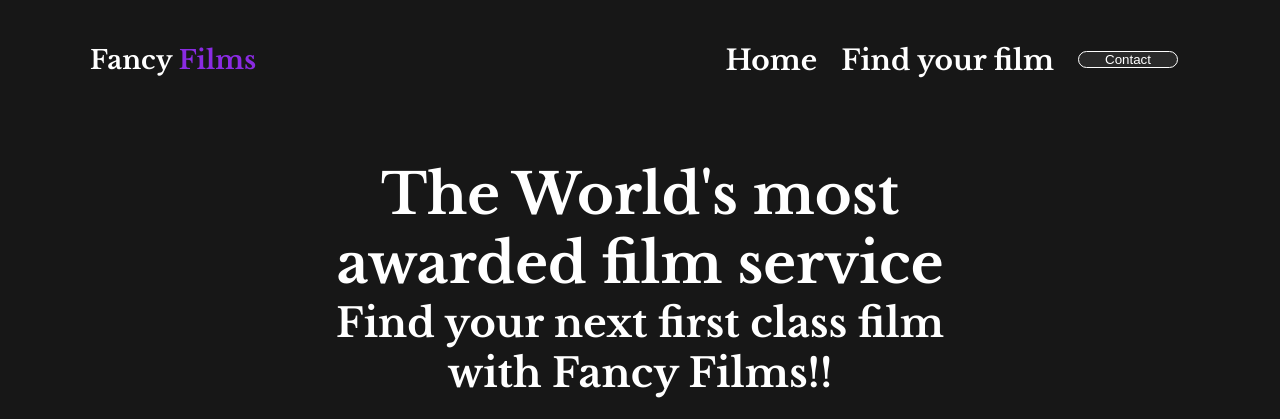
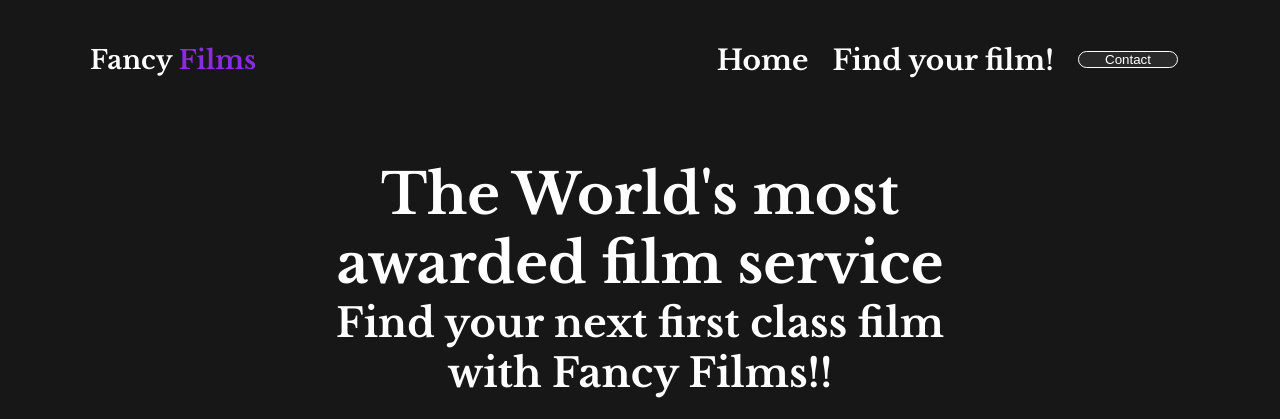
Before and after one commit to Matrae1/stunning-doodle, a plain HTML site: page Home.html in a window 1280 px wide. Shown: the top 419 px of the page. Drawn offline with nearby package versions, Linux system fonts and the light colour scheme.

Commit message:
Home swap

```diff
--- a/Home.html
+++ b/Home.html
@@ -27,7 +27,7 @@
                     link__hover-effect
                     link__hover-effect--black"
 
-                    >Find your film</a>
+                    >Find your film!</a>
                 </li>
                 <li class="nav__link click">
                     <a href="#"
```
